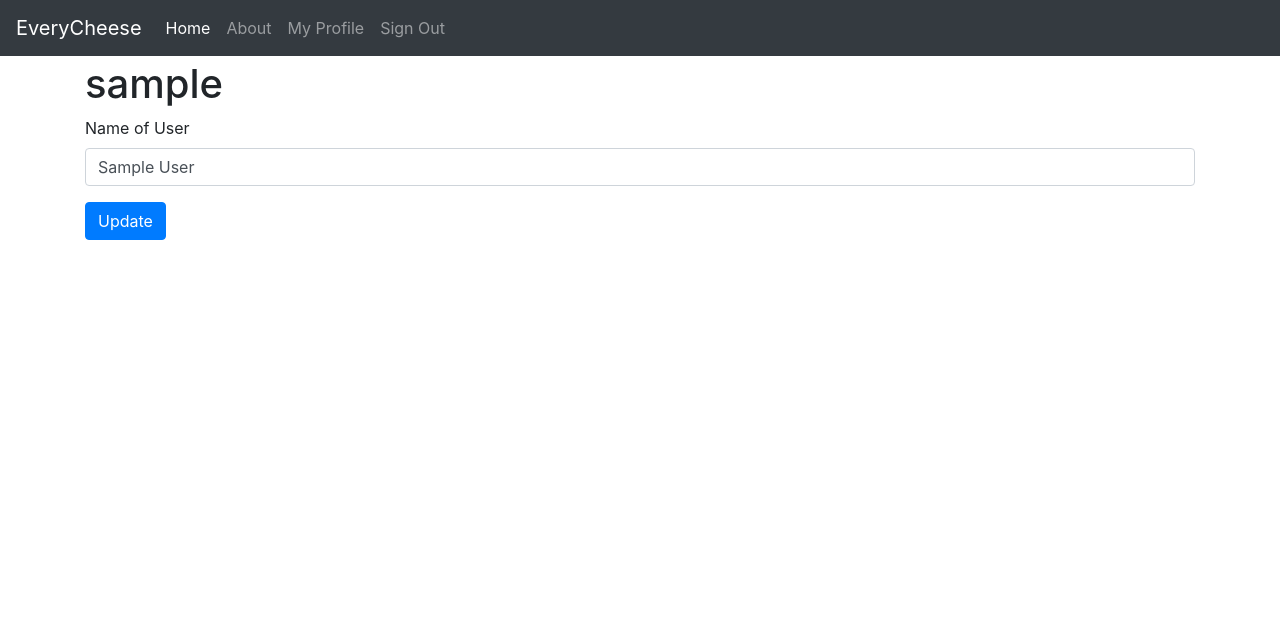
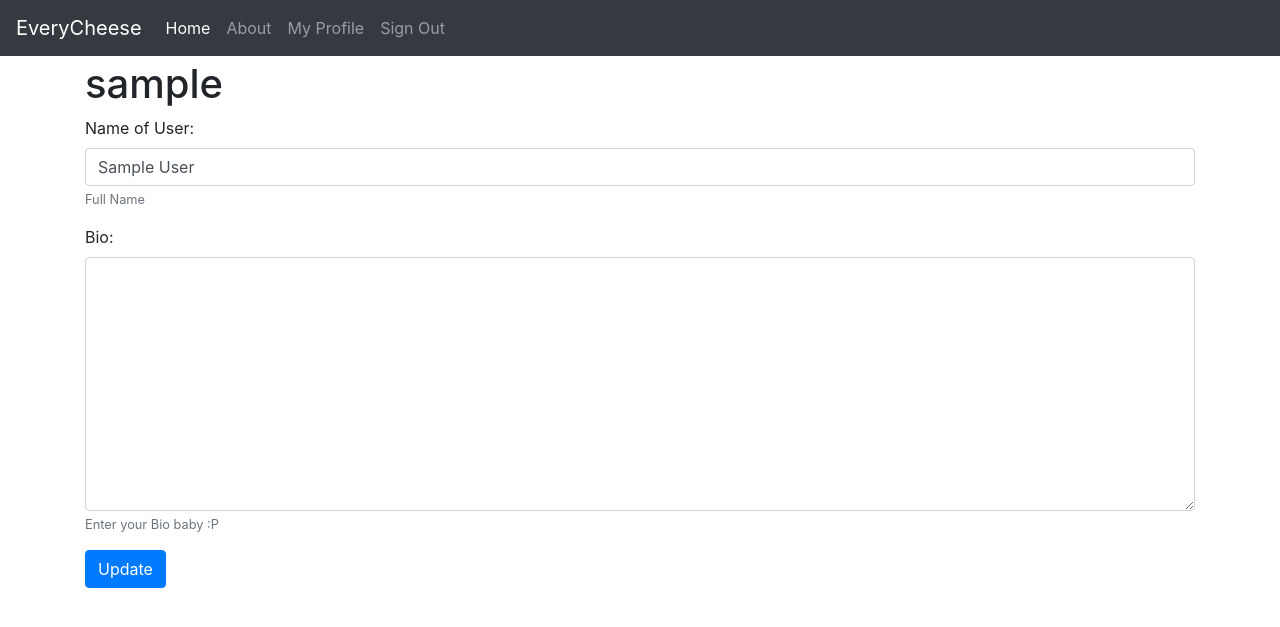
Before and after one commit to varunsha30/everycheese, a Django app: page /users/~update/ in a window 1280 px wide. Shown: the top 627 px of the page. Run offline with Django 3.2, Linux system fonts and the light colour scheme; the visitor is signed in with stand-in values (Sample User, id 1); data comes from the database, SQL or seed files in the repository; some libraries are stand-ins or nearby versions.

Commit message:
Add bio field to User model, views, templates

```diff
--- a/everycheese/templates/users/user_detail.html
+++ b/everycheese/templates/users/user_detail.html
@@ -10,9 +10,15 @@
     <div class="col-sm-12">
 
       <h2>{{ object.username }}</h2>
+
       {% if object.name %}
       <p>{{ object.name }}</p>
       {% endif %}
+
+      {% if object.bio %}
+      <p>{{ object.bio|linebreaksbr }}</p>
+      {% endif %}
+
     </div>
   </div>
 
--- a/everycheese/users/models.py
+++ b/everycheese/users/models.py
@@ -1,5 +1,6 @@
 from django.contrib.auth.models import AbstractUser
 from django.db import models
+from django.db.models.fields import TextField
 from django.urls import reverse
 from django.utils.translation import gettext_lazy as _
 
@@ -9,8 +10,10 @@ class User(AbstractUser):
     # First Name and Last Name Do Not Cover Name Patterns
     # Around the Globe.
     name = models.CharField(
-        _("Name of User"), blank=True, max_length=255
+        _("Name of User:"), blank=True, max_length=255, help_text="Full Name",
     )
+
+    bio = models.TextField(_("Bio:"), blank=True, help_text="Enter your Bio baby :P")
 
     def get_absolute_url(self):
         return reverse(
--- a/everycheese/users/views.py
+++ b/everycheese/users/views.py
@@ -23,7 +23,7 @@ user_detail_view = UserDetailView.as_view()
 
 class UserUpdateView(LoginRequiredMixin, UpdateView):
     fields = [
-        "name",
+        "name", 'bio',
     ]
 
     # We already imported user in the View code above,
```
Also changed, not shown: everycheese/users/migrations/0002_user_bio.py (added). Lines whose indentation alone changed are shown as unchanged.
